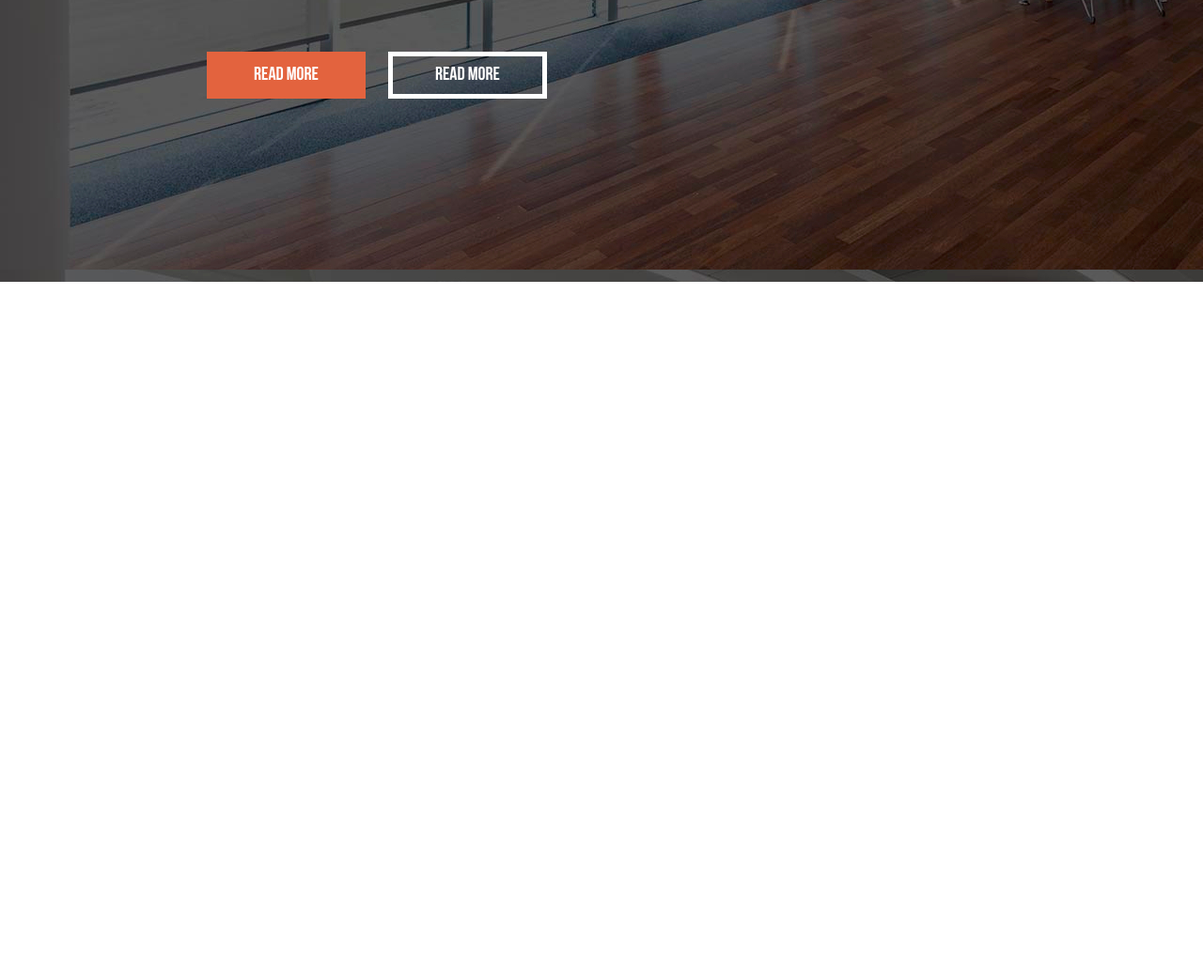
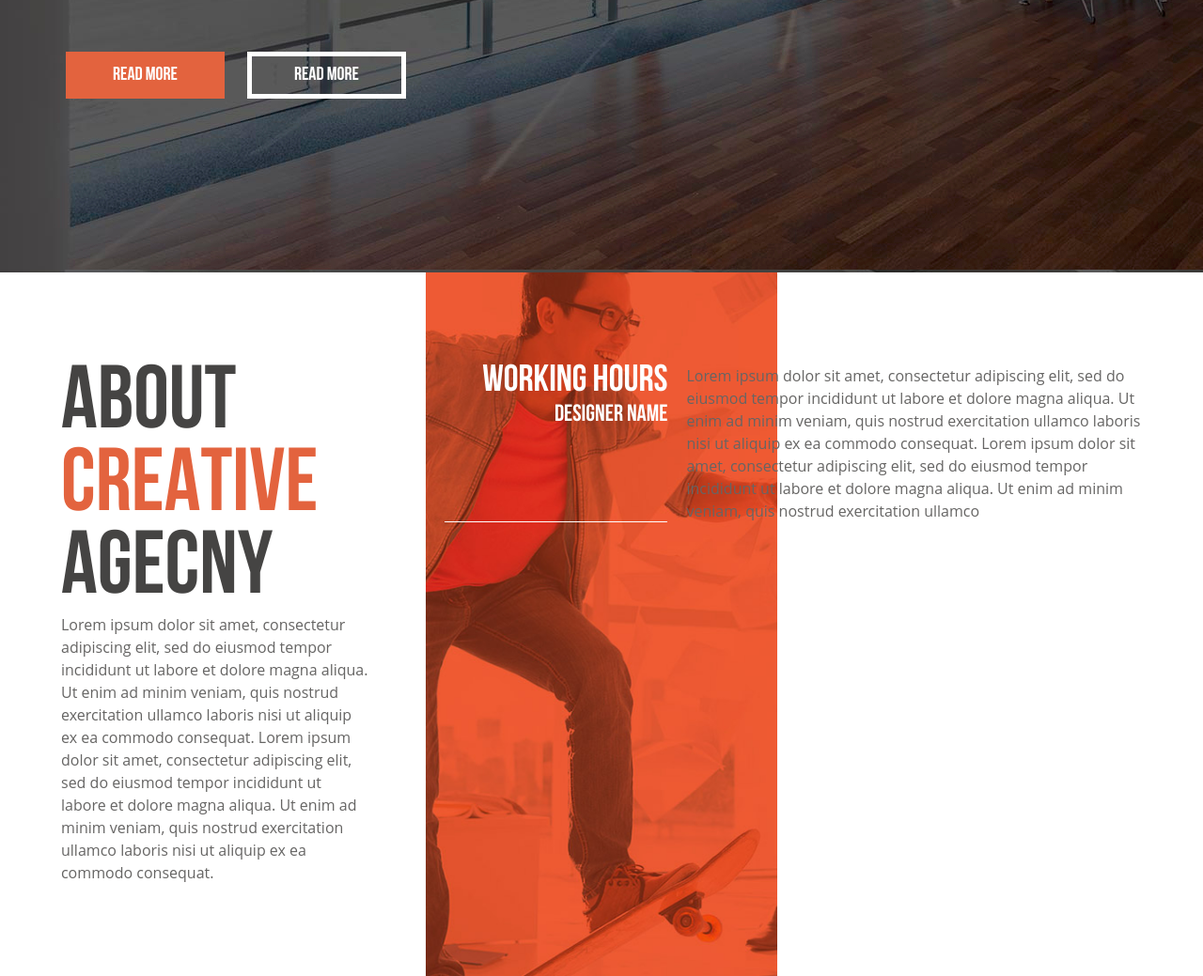
Before and after one commit to kayn23/BEM_makets, a plain HTML site: page index.html in a window 1280 px wide. Shown: the part 617-1656 px from the top of the page at 94% size. Before the commit the page ends 917 px from the top, so only its background shows below. Drawn offline with Linux system fonts and the light colour scheme.

Commit message:
Начад второй блок, из-за бэкгроунда затупливаю, тк с позиционированием не выходит

```diff
--- a/index.html
+++ b/index.html
@@ -4,8 +4,8 @@
 <head>
     <meta charset="UTF-8">
     <title>БЭМ-Макет</title>
+    <link rel="stylesheet" href="https://use.fontawesome.com/releases/v5.3.1/css/all.css" integrity="sha384-mzrmE5qonljUremFsqc01SB46JvROS7bZs3IO2EmfFsd15uHvIt+Y8vEf7N7fWAU" crossorigin="anonymous">
     <link rel="stylesheet" href="style.css" class="style">
-    <link rel="stylesheet" href="https://use.fontawesome.com/releases/v5.3.1/css/all.css" integrity="sha384-mzrmE5qonljUremFsqc01SB46JvROS7bZs3IO2EmfFsd15uHvIt+Y8vEf7N7fWAU" crossorigin="anonymous">
 </head>
 
 <body>
@@ -42,6 +42,32 @@
                 </div>
             </div>
         </section>
+        <section class="about about_grid">
+            <div class="about__item about__item_left">
+                <h2 class="genCaption genCaption_positionAboutUs">
+                    About <span class="genCaption__accent">Creative</span> Agecny
+                </h2>
+                <p class="genText">
+                    Lorem ipsum dolor sit amet, consectetur adipiscing elit, sed do eiusmod tempor incididunt ut labore et dolore magna aliqua. Ut enim ad minim veniam, quis nostrud exercitation ullamco laboris nisi ut aliquip ex ea commodo consequat. Lorem ipsum dolor sit amet, consectetur adipiscing elit, sed do eiusmod tempor incididunt ut labore et dolore magna aliqua. Ut enim ad minim veniam, quis nostrud exercitation ullamco laboris nisi ut aliquip ex ea commodo consequat.
+                </p>
+            </div>
+            <div class="about__item about__item_right">
+                <div class="listAbout listAbout_positionAboutUs">
+                    <div class="listAbout__caption listAbout__captionItem_positionAboutUs">
+                        <div class="listAbout__captionItem listAbout__captionItem_fontSize_b">
+                           Working hours
+                        </div>
+                        <div class="listAbout__captionItem listAbout__captionItem_fontSize_s">
+                            Designer Name
+                        </div>
+                    </div>
+                    <div class="fas fa-tag listAbout__marker listAbout__marker_positionAboutUs"></div>
+                    <div class="genText genText_positionAboutUs">
+                        Lorem ipsum dolor sit amet, consectetur adipiscing elit, sed do eiusmod tempor incididunt ut labore et dolore magna aliqua. Ut enim ad minim veniam, quis nostrud exercitation ullamco laboris nisi ut aliquip ex ea commodo consequat. Lorem ipsum dolor sit amet, consectetur adipiscing elit, sed do eiusmod tempor incididunt ut labore et dolore magna aliqua. Ut enim ad minim veniam, quis nostrud exercitation ullamco
+                    </div>
+                </div>
+            </div>
+        </section>
     </div>
 </body>
 
--- a/style.less
+++ b/style.less
@@ -13,6 +13,10 @@
 @pText: #666564;
 @liteBackground: #ffffff;
 @shadBackground: #f4f2f2;
+
+.padding(@t: 0, @r: 0, @b: 0) {
+    padding: @t @r @b;
+}
 
 /* --------------
 Основные стили
@@ -38,7 +42,8 @@ a {
 .top {
     background: #575757 url(img/backgroundHeader.jpg);
     overflow: hidden;
-    padding: 58px 200px 25px;
+    padding: 58px 0 25px;
+    .padding(58px, 200px, 25px);
 }
 
 .header_grid {
@@ -105,12 +110,12 @@ a {
     &_positionHeader {
         width: 720px;
         margin-top: 140px;
-        margin-bottom: 170px;
+        margin-bottom: 160px;
     }
 }
 
 .genCaption {
-    color: @liteBackground;
+
     font-family: @fontBadas;
     font-size: 95px;
     font-weight: 400;
@@ -123,6 +128,11 @@ a {
 
     &_positionHeader {
         margin-bottom: 50px;
+        color: @liteBackground;
+    }
+
+    &_positionAboutUs {
+        color: @generalText;
     }
 }
 
@@ -138,7 +148,8 @@ a {
         cursor: pointer;
         text-decoration: underline;
     }
-    &:active{
+
+    &:active {
         transform: scale(0.98);
     }
 
@@ -158,3 +169,112 @@ a {
         margin-left: 20px;
     }
 }
+
+.about {
+    background: @liteBackground url(img/aboutCenter.jpg) no-repeat center center;
+    background-size: contain;
+
+    //.padding(@r:200px);
+    &_grid {
+        .padding(@r: 200px);
+        display: grid;
+        grid-template-columns: 358px 2fr;
+    }
+
+    &__item {
+        &_left {
+            padding: 98px 15px;
+        }
+
+        &_right {
+
+            padding: 98px 15px 0 65px;
+        }
+    }
+}
+
+.genText {
+    color: @pText;
+    font-family: @fontSans;
+    font-size: 16px;
+    font-weight: 400;
+    line-height: 24px;
+
+    &_positionAboutUs {
+        grid-area: aboutUsLeft
+    }
+}
+
+.listAbout {
+    &__caption {
+        border-bottom: 1px solid @liteBackground;
+    }
+
+    &__captionItem {
+        color: @liteBackground;
+        font-family: @fontBadas;
+        font-weight: 400;
+        line-height: 36.59px;
+        text-transform: uppercase;
+
+        &_fontSize {
+            &_b {
+                font-size: 40px;
+            }
+
+            &_s {
+                font-size: 25px;
+            }
+        }
+
+        &_positionAboutUs {
+            text-align: right;
+            grid-area: aboutUsRight;
+        }
+    }
+
+    &__marker {
+        font-size: 30px;
+        transform: scaleX(-1);
+        padding: 15px;
+        border-radius: 50%;
+        border: 10px solid fadeout(@accentText, 30);
+
+        &_positionAboutUs {
+            align-self: center;
+            grid-area: marker;
+        }
+    }
+
+    &_positionAboutUs {
+        display: grid;
+        grid-template-columns: 32% max-content 1fr;
+        grid-template-areas: "aboutUsRight marker aboutUsLeft";
+        grid-column-gap: 20px;
+        //justify-items: center;
+        //align-items: center;
+    }
+}
+
+
+@media (max-width:1330px) {
+
+    .top,
+    .about {
+        padding-left: 50px;
+        padding-right: 50px;
+    }
+
+    .listAbout {
+        &__marker {
+
+        &_positionAboutUs {
+            display: none;
+        }
+    }
+
+        &_positionAboutUs {
+            grid-template-areas: "aboutUsRight aboutUsLeft aboutUsLeft"
+        }
+    }
+}
```
Also changed, not shown: img/aboutCenter.jpg (added), style.css.
